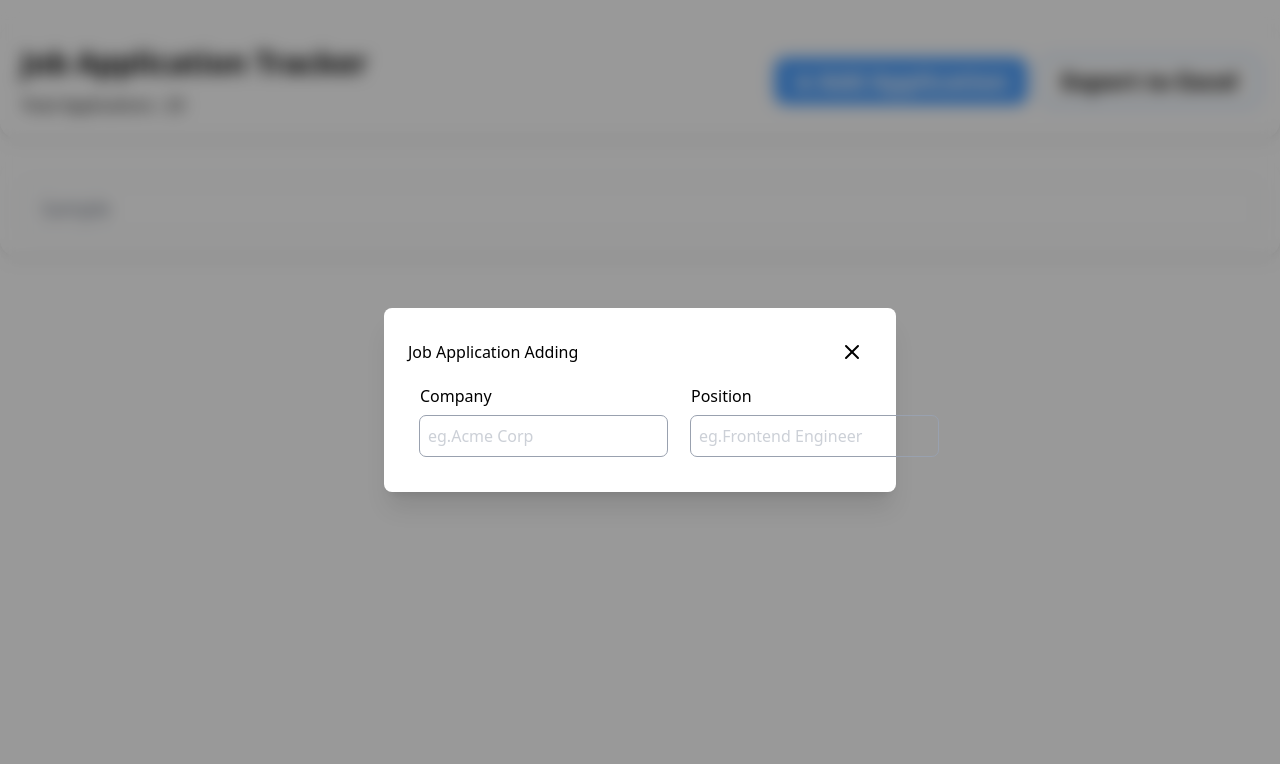
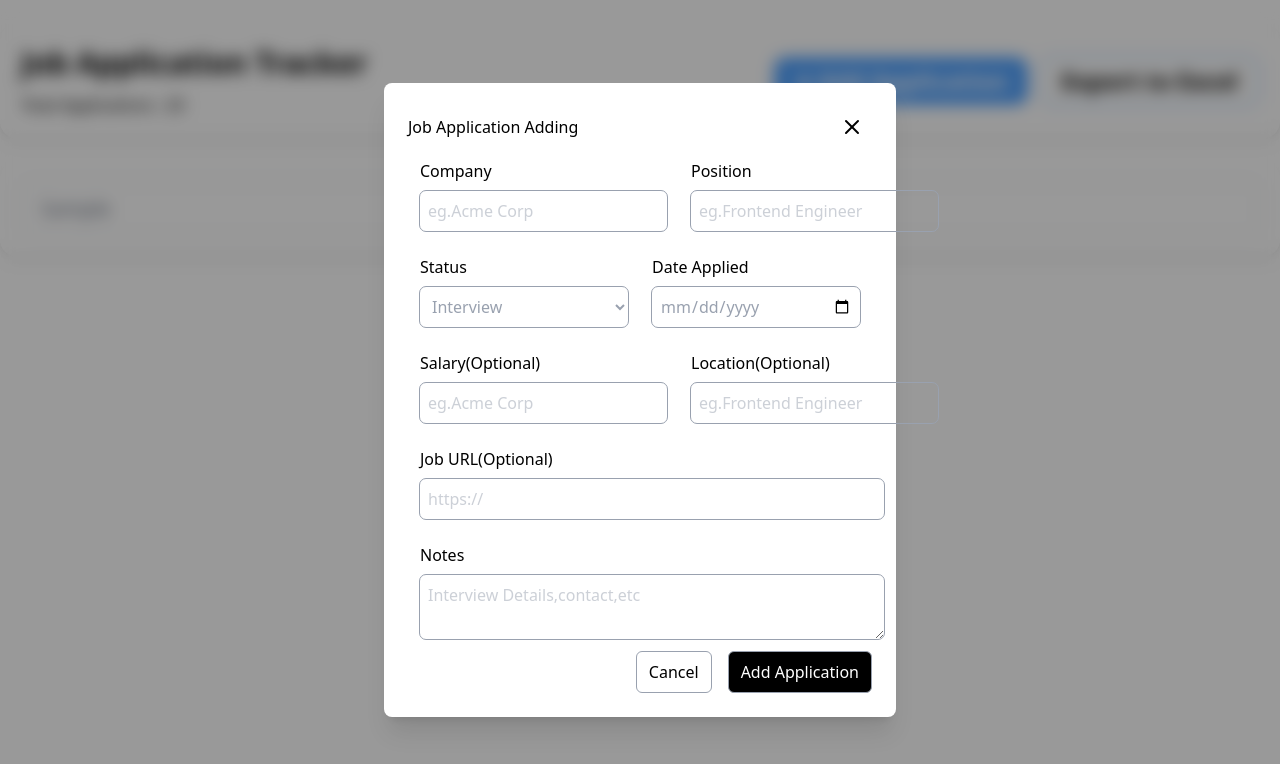
Before and after one commit to MoeHein13/JobApplication_Tracker, a React (Vite) app: page / in a window 1280 px wide. Both pictures are taken after typing "Sample" into the empty fields and a click on the button "Add Application". Shown: the top 764 px of the page. Built offline with nearby package versions, Linux system fonts and the light colour scheme.

Commit message:
finalize the modal ui design

```diff
--- a/src/components/JobModal.tsx
+++ b/src/components/JobModal.tsx
@@ -6,6 +6,20 @@ const JobModal = () => {
   const closeModal = () => {
     setModal((prev) => ({ ...prev, modal: false }));
   };
+
+  const statusOption = ["Interview", "Applied", "Reject", "Offer"];
+
+  const statusRender = (
+    <select
+      id="status"
+      className="outline-1 border-gray-300 rounded-md p-2 text-gray-400"
+    >
+      {statusOption.map((status) => {
+        return <option key={status}> {status}</option>;
+      })}
+    </select>
+  );
+
   return (
     <div
       className="flex justify-center items-center z-10 inset-0 fixed "
@@ -46,6 +60,66 @@ const JobModal = () => {
             />
           </div>
         </div>
+        <div className="flex items-center justify-between">
+          <div className="flex flex-col justify-center gap-2 w-full m-3">
+            <label htmlFor="status">Status</label>
+            {statusRender}
+          </div>
+          <div className="flex flex-col justify-center gap-2 w-full m-3">
+            <label htmlFor="date">Date Applied</label>
+            <input
+              type="date"
+              placeholder="eg.Frontend Engineer"
+              id="date"
+              className="outline-1 border-gray-300 rounded-md p-2 text-gray-400"
+            />
+          </div>
+        </div>
+        <div className="flex items-center justify-between">
+          <div className="flex flex-col justify-center gap-2 w-full m-3">
+            <label htmlFor="salary">Salary(Optional)</label>
+            <input
+              type="text"
+              placeholder="eg.Acme Corp"
+              id="salary"
+              className="outline-1 border-gray-300 rounded-md p-2 text-gray-400"
+            />
+          </div>
+          <div className="flex flex-col justify-center gap-2 w-full m-3">
+            <label htmlFor="location">Location(Optional)</label>
+            <input
+              type="text"
+              placeholder="eg.Frontend Engineer"
+              id="location"
+              className="outline-1 border-gray-300 rounded-md p-2 text-gray-400"
+            />
+          </div>
+        </div>
+        <div className="flex flex-col justify-center gap-2 w-full m-3">
+          <label htmlFor="joburl">Job URL(Optional)</label>
+          <input
+            type="text"
+            placeholder="https://"
+            id="joburl"
+            className="outline-1 border-gray-300 rounded-md p-2 text-gray-400"
+          />
+        </div>
+        <div className="flex flex-col justify-center gap-2 w-full m-3">
+          <label htmlFor="notes">Notes</label>
+          <textarea
+            placeholder="Interview Details,contact,etc"
+            id="notes"
+            className="outline-1 border-gray-300 rounded-md p-2 text-gray-400"
+          />
+        </div>
+        <div className="flex justify-end gap-4">
+          <button className="px-3 py-2 border border-gray-400 rounded-md cursor-pointer">
+            Cancel
+          </button>
+          <button className="px-3 py-2 border border-gray-400 rounded-md text-white bg-black cursor-pointer">
+            Add Application
+          </button>
+        </div>
       </div>
       {/* <div className="rounded-xl p-5 border border-gray-400 max-w-72 ">
       </div> */}
```
